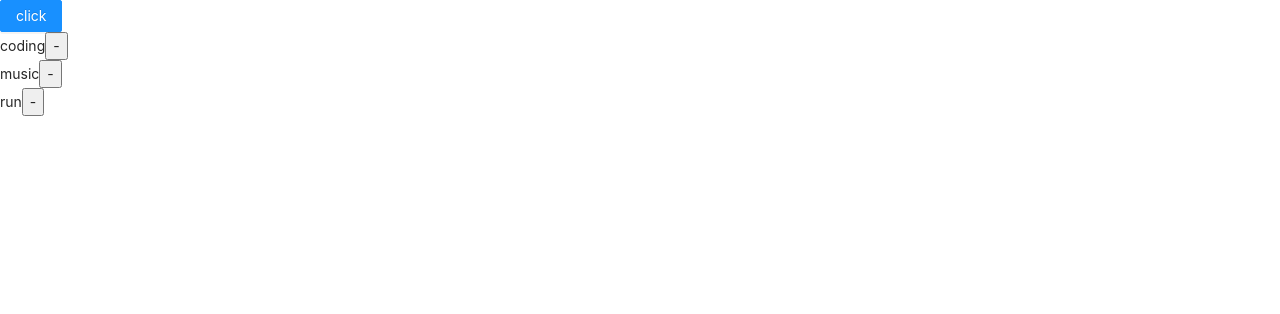
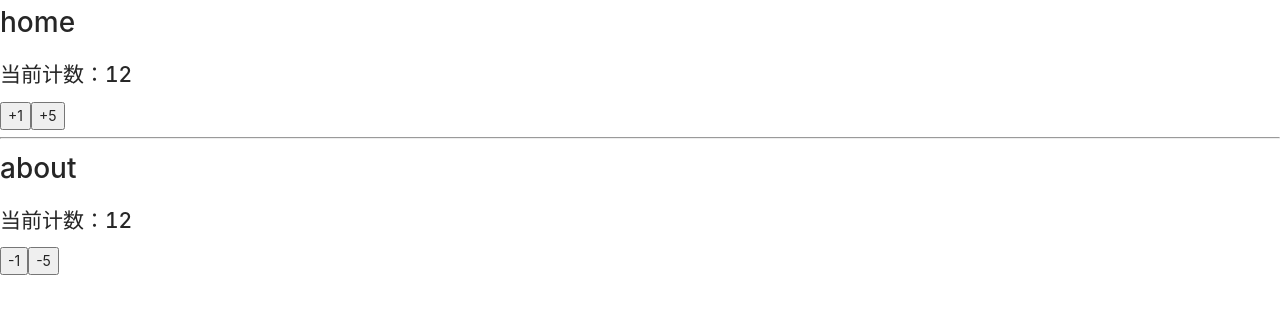
Before and after one commit to galaxy-s10/netease-cloud-music, a React (Create React App) app: page / in a window 1280 px wide. Shown: the top 314 px of the page. Built offline with nearby package versions, Linux system fonts and the light colour scheme.

Commit message:
reudx初体验

```diff
--- a/src/App.js
+++ b/src/App.js
@@ -3,13 +3,17 @@ import React from 'react';
 import CSSTransitonDemo from './components/transiton/CSSTransitonDemo.js'
 import SwitchTransitonDemo from './components/transiton/SwitchTransitonDemo'
 import TransitonGroupDemo from './components/transiton/TransitonGroupDemo'
+import Home from './page/home'
+import About from './page/about'
 
 function App() {
   return (
     <div>
       {/* <CSSTransitonDemo /> */}
       {/* <SwitchTransitonDemo /> */}
-      <TransitonGroupDemo />
+      {/* <TransitonGroupDemo /> */}
+      <Home></Home>
+      <About></About>
     </div>
   );
 }
--- a/src/components/transiton/CSSTransitonDemo.js
+++ b/src/components/transiton/CSSTransitonDemo.js
@@ -1,7 +1,26 @@
 import React, { PureComponent } from 'react'
 import { CSSTransition } from 'react-transition-group';
 import { Button } from 'antd';
-import './CSSTransition.css'
+import './CSSTransition.css';
+import store from "../../store";
+import {
+    addAction,
+    subAction,
+    incAction,
+    decAction
+} from '../../store/actionCreators.js';
+
+store.subscribe(() => {
+    console.log(store.getState());
+})
+
+store.dispatch(addAction(10));
+store.dispatch(addAction(15));
+store.dispatch(subAction(8));
+store.dispatch(subAction(5));
+store.dispatch(incAction());
+store.dispatch(decAction());
+
 
 export default class CSSTransitonDemo extends PureComponent {
     constructor(props) {
@@ -26,7 +45,7 @@ export default class CSSTransitonDemo extends PureComponent {
                         classNames='avatar'
                         timeout={1000}
                         appear
-                        unmountOnExit={true}
+                    // unmountOnExit={true}
                     >
                         <img src="http://xsili-dev.oss-cn-shenzhen.aliyuncs.com/vl/img/6ae2ad9f7c3d4bc2bc8edb21c1a4b6d1.jpg" width="50"></img>
                     </CSSTransition>
--- /dev/null
+++ b/src/page/about.js
@@ -0,0 +1,41 @@
+import React, { PureComponent } from 'react'
+import store from '../store'
+import { subAction } from '../store/actionCreators'
+
+export default class home extends PureComponent {
+    constructor(porps) {
+        super(porps)
+        this.state = {
+            counter: store.getState().counter
+        }
+    }
+    increment(e){
+        console.log('increment')
+        store.dispatch(subAction(1))
+    }
+    addNumber(e){
+        console.log('addnumber')
+        store.dispatch(subAction(e))
+    }
+    componentDidMount(){
+        this.unsubscribe = store.subscribe(()=>{
+            this.setState({
+                counter: store.getState().counter
+            })
+        })
+    }
+    componentWillUnmount(){
+        this.unsubscribe()
+    }
+    render() {
+        return (
+            <div>
+                <hr/>
+                <h1>about</h1>
+                <h2>当前计数：{this.state.counter}</h2>
+                <button onClick={e=>this.increment()}>-1</button>
+                <button onClick={e=>this.addNumber(5)}>-5</button>
+            </div>
+        )
+    }
+}
--- /dev/null
+++ b/src/page/home.js
@@ -0,0 +1,40 @@
+import React, { PureComponent } from 'react'
+import store from '../store'
+import { addAction } from '../store/actionCreators'
+
+export default class home extends PureComponent {
+    constructor(porps) {
+        super(porps)
+        this.state = {
+            counter: store.getState().counter
+        }
+    }
+    increment(e){
+        console.log('increment')
+        store.dispatch(addAction(1))
+    }
+    addNumber(e){
+        console.log('addnumber')
+        store.dispatch(addAction(e))
+    }
+    componentDidMount(){
+        this.unsubscribe = store.subscribe(()=>{
+            this.setState({
+                counter: store.getState().counter
+            })
+        })
+    }
+    componentWillUnmount(){
+        this.unsubscribe()
+    }
+    render() {
+        return (
+            <div>
+                <h1>home</h1>
+                <h2>当前计数：{this.state.counter}</h2>
+                <button onClick={e=>this.increment()}>+1</button>
+                <button onClick={e=>this.addNumber(5)}>+5</button>
+            </div>
+        )
+    }
+}
--- /dev/null
+++ b/src/store/actionCreators.js
@@ -0,0 +1,17 @@
+export const addAction = num => ({
+  type: 'ADD_NUMBER',
+  num
+});
+
+export const subAction = num => ({
+  type: 'SUB_NUMBER',
+  num
+});
+
+export const incAction = () => ({
+  type: 'INCREMENT'
+});
+
+export const decAction = () => ({
+  type: 'DECREMENT'
+});
--- /dev/null
+++ b/src/store/index.js
@@ -0,0 +1,7 @@
+import { createStore } from "redux";
+
+import reducer from "./reducer";
+
+const store = createStore(reducer);
+
+export default store;
--- /dev/null
+++ b/src/store/reducer.js
@@ -0,0 +1,20 @@
+const defaultState = {
+    counter: 0
+}
+
+function reducer(state = defaultState, action) {
+    switch (action.type) {
+        case 'ADD_NUMBER':
+            return { ...state, counter: state.counter + action.num };
+        case 'SUB_NUMBER':
+            return { ...state, counter: state.counter - action.num };
+        case 'INCREMENT':
+            return { ...state, counter: state.counter + 1 };
+        case 'DECREMENT':
+            return { ...state, counter: state.counter - 1 };
+        default:
+            return state;
+    }
+}
+
+export default reducer;
```
